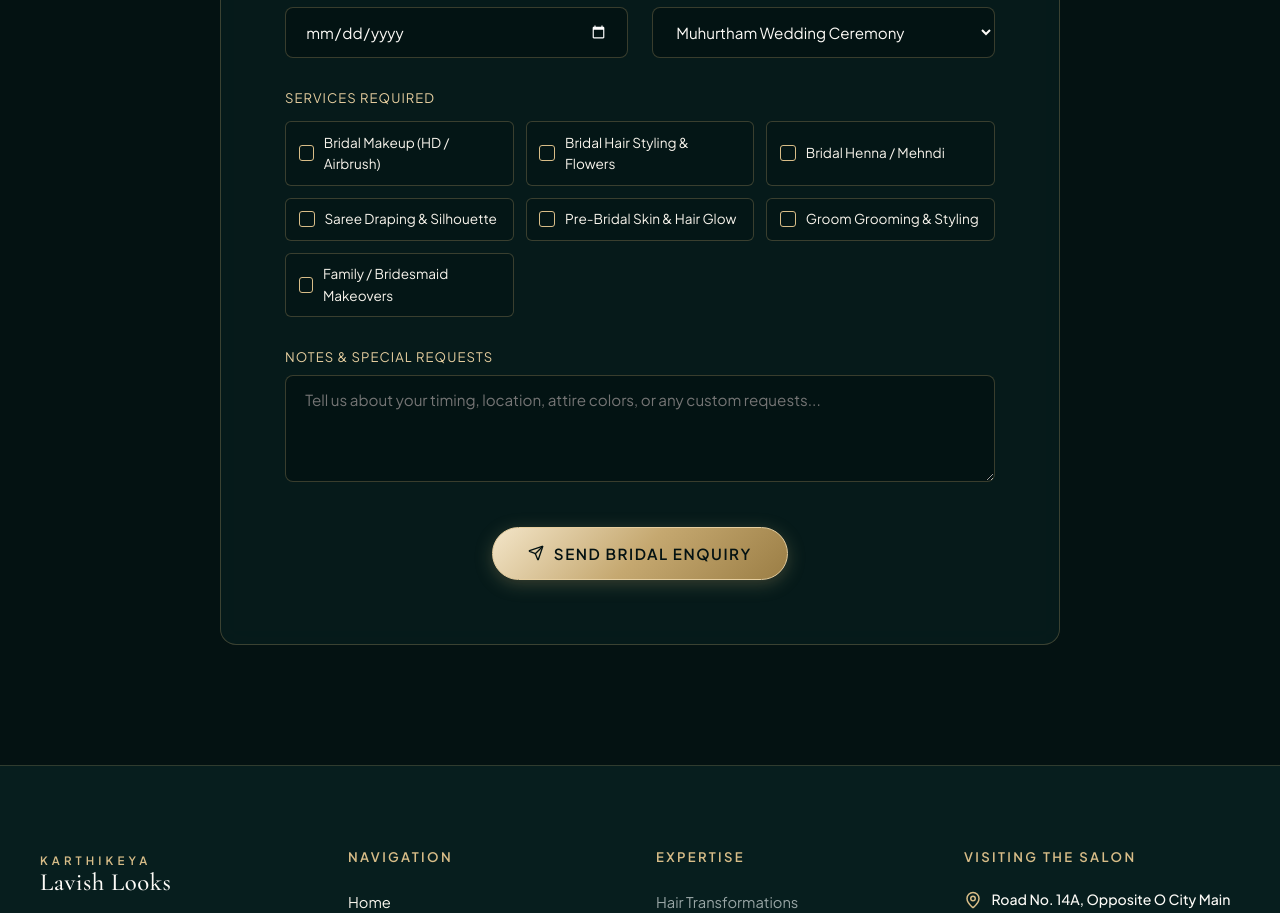
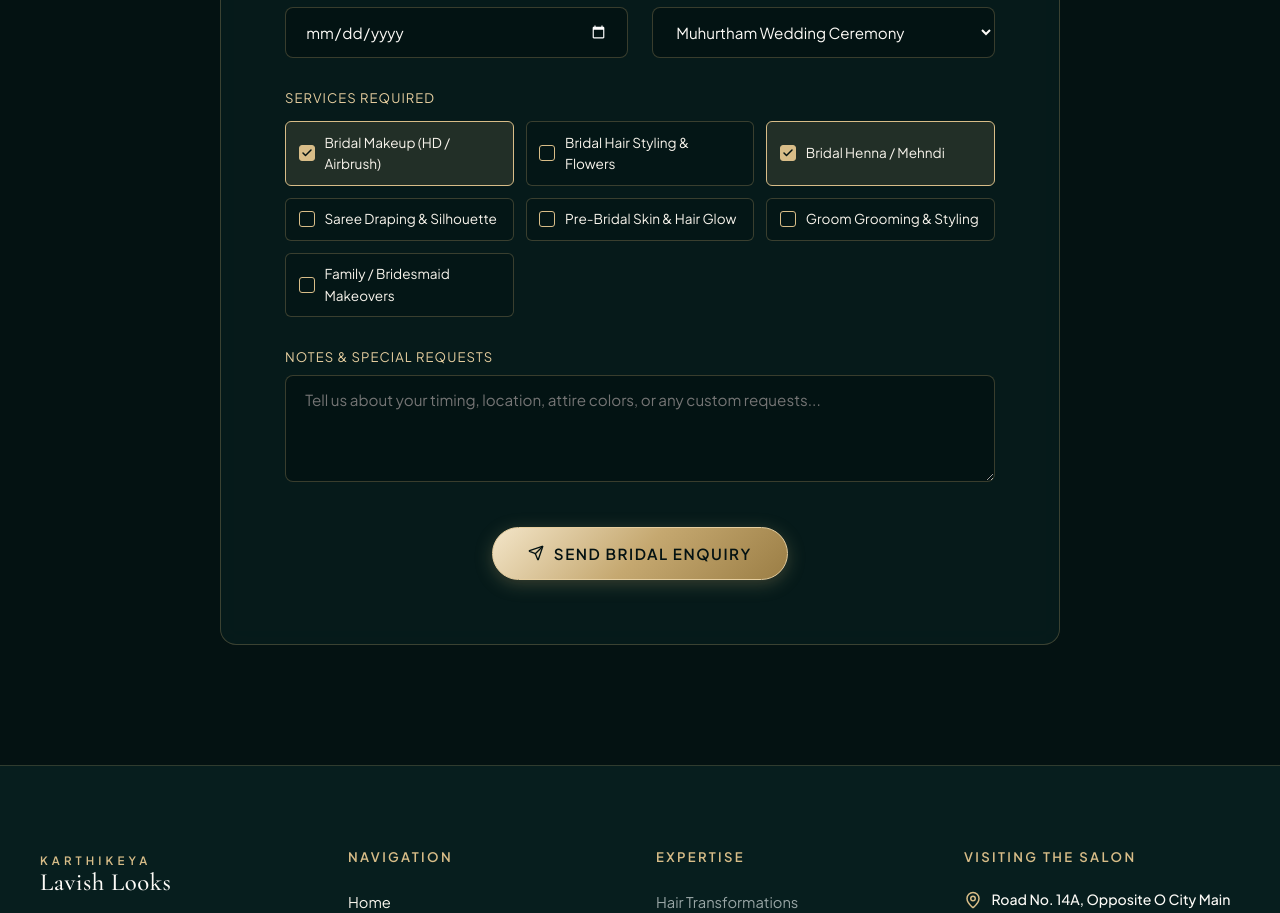
Before and after one commit to weblazetech/LavishLooks, a Next.js app: page /bridal in a window 1280 px wide. Shown: the part 4660-5573 px from the top of the page. Built offline with nearby package versions, Linux system fonts and the light colour scheme.

Commit message:
fix(bridal): align initial service selection state with availableServices options and add keyboard accessibility

```diff
--- a/src/app/bridal/page.tsx
+++ b/src/app/bridal/page.tsx
@@ -7,29 +7,43 @@ import SectionHeader from "@/components/ui/SectionHeader";
 import Button from "@/components/ui/Button";
 import { SALON_INFO } from "@/data/salonInfo";
 
+export const AVAILABLE_BRIDAL_SERVICES = [
+  "Bridal Makeup (HD / Airbrush)",
+  "Bridal Hair Styling & Flowers",
+  "Bridal Henna / Mehndi",
+  "Saree Draping & Silhouette",
+  "Pre-Bridal Skin & Hair Glow",
+  "Groom Grooming & Styling",
+  "Family / Bridesmaid Makeovers",
+] as const;
+
+export type BridalService = (typeof AVAILABLE_BRIDAL_SERVICES)[number];
+
 export default function BridalPage() {
-  const [formData, setFormData] = useState({
+  const [formData, setFormData] = useState<{
+    name: string;
+    phone: string;
+    eventDate: string;
+    eventType: string;
+    servicesRequired: BridalService[];
+    notes: string;
+  }>({
     name: "",
     phone: "",
     eventDate: "",
     eventType: "Muhurtham Wedding",
-    servicesRequired: ["Bridal Makeup", "Bridal Henna"],
+    servicesRequired: [
+      "Bridal Makeup (HD / Airbrush)",
+      "Bridal Henna / Mehndi",
+    ],
     notes: "",
   });
 
   const [isSubmitted, setIsSubmitted] = useState(false);
 
-  const availableServices = [
-    "Bridal Makeup (HD / Airbrush)",
-    "Bridal Hair Styling & Flowers",
-    "Bridal Henna / Mehndi",
-    "Saree Draping & Silhouette",
-    "Pre-Bridal Skin & Hair Glow",
-    "Groom Grooming & Styling",
-    "Family / Bridesmaid Makeovers",
-  ];
+  const availableServices = AVAILABLE_BRIDAL_SERVICES;
 
-  const handleCheckboxToggle = (service: string) => {
+  const handleCheckboxToggle = (service: BridalService) => {
     setFormData((prev) => {
       const exists = prev.servicesRequired.includes(service);
       return {
@@ -655,7 +669,16 @@ export default function BridalPage() {
                       return (
                         <div
                           key={service}
+                          role="checkbox"
+                          aria-checked={isChecked}
+                          tabIndex={0}
                           onClick={() => handleCheckboxToggle(service)}
+                          onKeyDown={(e) => {
+                            if (e.key === " " || e.key === "Enter") {
+                              e.preventDefault();
+                              handleCheckboxToggle(service);
+                            }
+                          }}
                           style={{
                             display: "flex",
                             alignItems: "center",
@@ -666,6 +689,15 @@ export default function BridalPage() {
                             border: `1px solid ${isChecked ? "var(--gold-400)" : "var(--gold-border)"}`,
                             cursor: "pointer",
                             transition: "all 0.2s ease",
+                            outline: "none",
+                          }}
+                          onFocus={(e) => {
+                            e.currentTarget.style.borderColor = "var(--gold-300)";
+                            e.currentTarget.style.boxShadow = "0 0 0 2px rgba(197, 168, 112, 0.35)";
+                          }}
+                          onBlur={(e) => {
+                            e.currentTarget.style.borderColor = isChecked ? "var(--gold-400)" : "var(--gold-border)";
+                            e.currentTarget.style.boxShadow = "none";
                           }}
                         >
                           <div
@@ -679,6 +711,7 @@ export default function BridalPage() {
                               justifyContent: "center",
                               backgroundColor: isChecked ? "var(--gold-400)" : "transparent",
                               color: "var(--teal-950)",
+                              flexShrink: 0,
                             }}
                           >
                             {isChecked && <Check size={12} strokeWidth={3} />}
```
